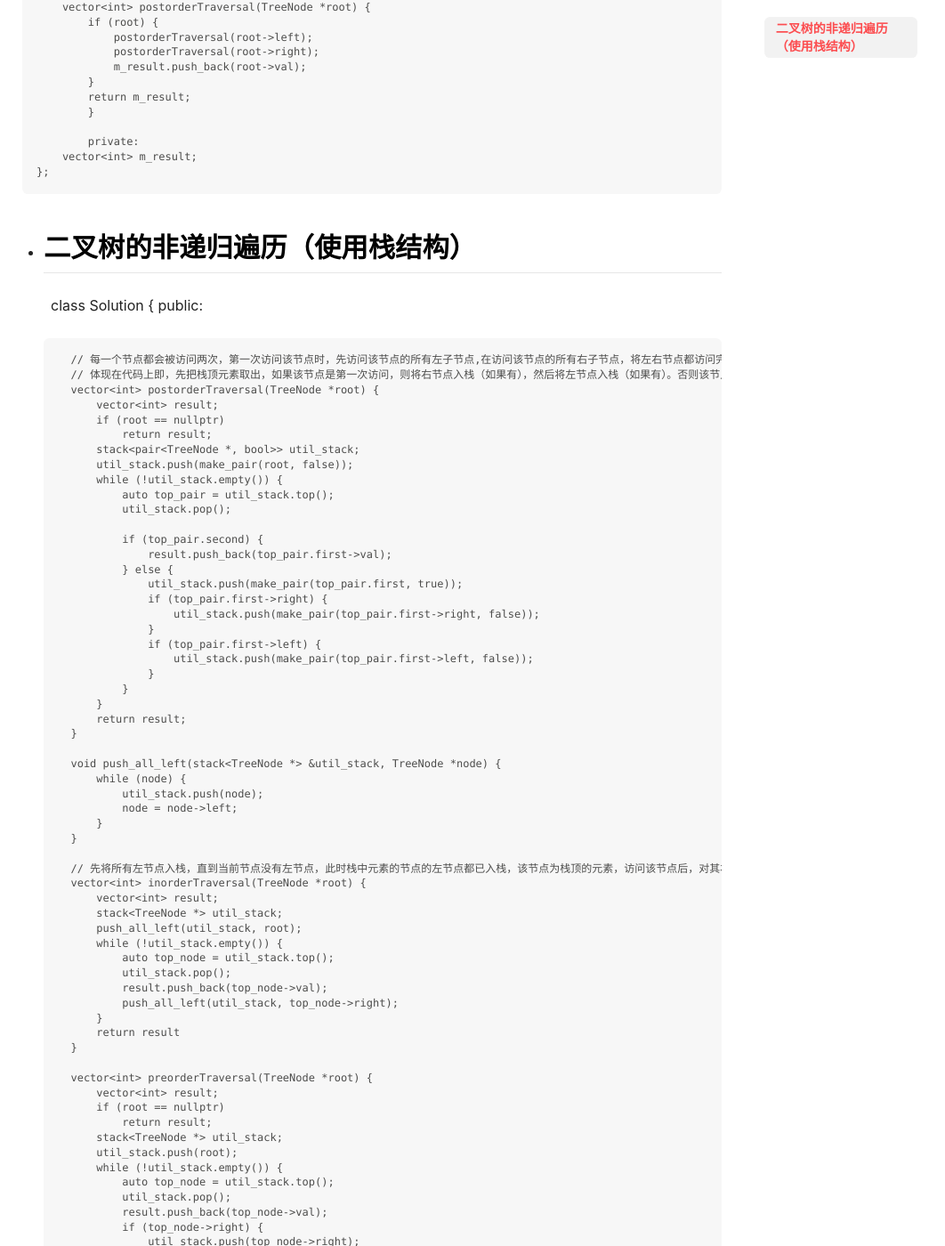
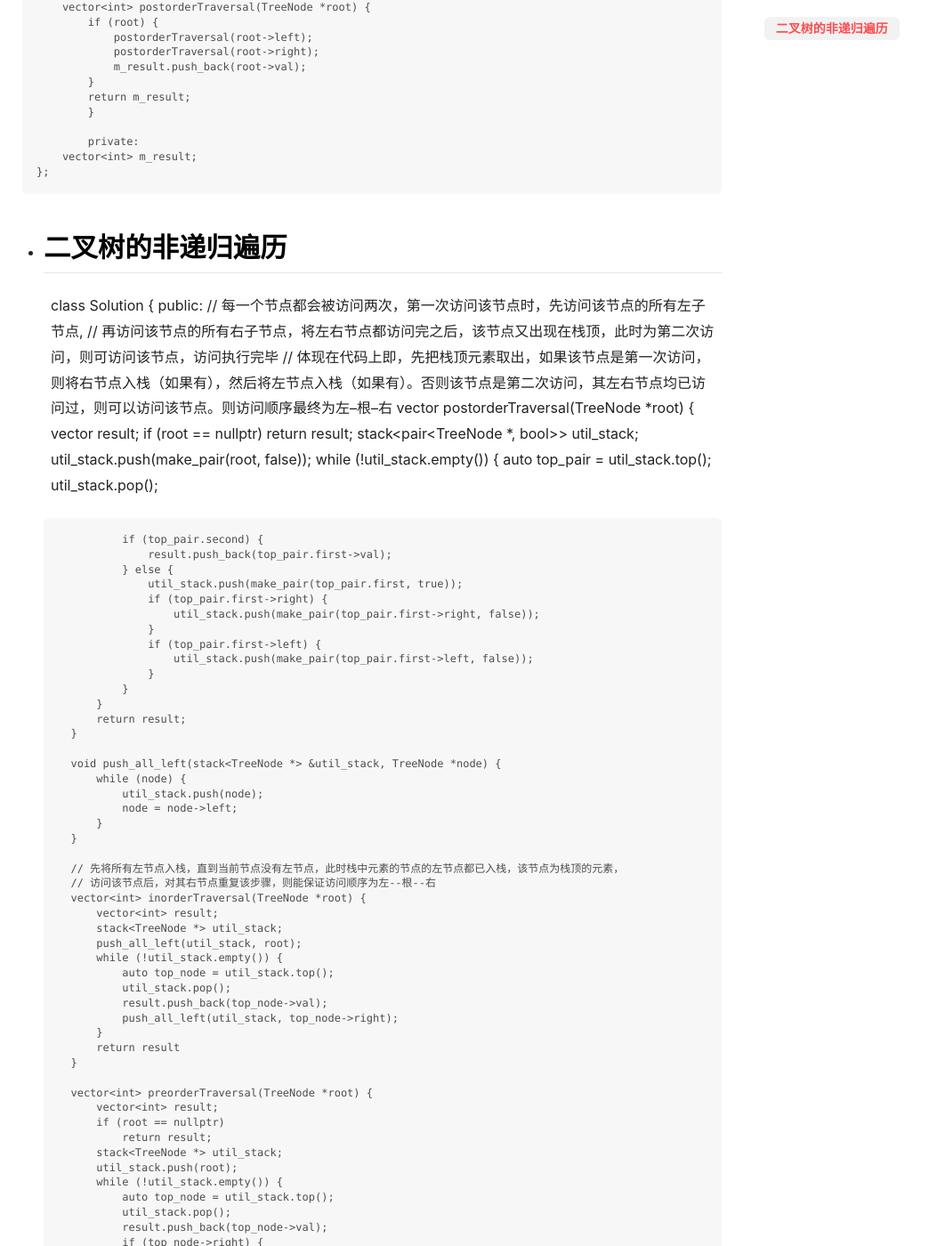
Before and after one commit to WingsGo/WingsGo.github.io, a Jekyll site: the page built from _posts/2018-08-26-binary-tree-traversal.md, in a window 1280 px wide and 1400 px high, scrolled down 617 px. Shown: the whole window at 89% size, without its empty margins (112-1174 px from the left). Built offline with Jekyll 4.4.1, drawn with Linux system fonts in a browser that asks for light colours; nearby versions of some CDN libraries; comment, search, counter and statistics services are not loaded; part of the change alters nothing that is shown; some of the changed text lies outside the part shown.

Commit message:
modified post format - 二叉树的递归遍历 ---
<!--more-->

    class Solution {
		public:
	    vector<int> preorderTraversal(TreeNode *root) {
	        if (root) {
	            m_result.push_back(root->val);
	            preorderTraversal(root->left);
	            preorderTraversal(root->right);
	        }
	        return m_result;
	    }

	    vector<int> inorderTraversal(TreeNode *root) {
	        if (root) {
	            inorderTraversal(root->left);
	            m_result.push_back(root->val);
	            inorderTraversal(root->right);
	        }
	        return m_result;
	    }

	    vector<int> postorderTraversal(TreeNode *root) {
	        if (root) {
	            postorderTraversal(root->left);
	            postorderTraversal(root->right);
	            m_result.push_back(root->val);
	        }
	        return m_result;
	    	}

		private:
	    vector<int> m_result;
	};

```diff
--- a/_posts/2018-08-26-binary-tree-traversal.md
+++ b/_posts/2018-08-26-binary-tree-traversal.md
@@ -10,6 +10,7 @@ tags:
 ---
 
 <!--more-->
+
     class Solution {
 		public:
 	    vector<int> preorderTraversal(TreeNode *root) {
@@ -45,12 +46,13 @@ tags:
 	};
 
 
-- 二叉树的非递归遍历（使用栈结构）
+- 二叉树的非递归遍历
 ---
-    class Solution {
+
+	class Solution {
 	public:
-
-		// 每一个节点都会被访问两次，第一次访问该节点时，先访问该节点的所有左子节点,在访问该节点的所有右子节点，将左右节点都访问完之后，该节点又出现在栈顶，此时为第二次访问，则可访问该节点，访问执行完毕
+		// 每一个节点都会被访问两次，第一次访问该节点时，先访问该节点的所有左子节点,
+		// 再访问该节点的所有右子节点，将左右节点都访问完之后，该节点又出现在栈顶，此时为第二次访问，则可访问该节点，访问执行完毕
 		// 体现在代码上即，先把栈顶元素取出，如果该节点是第一次访问，则将右节点入栈（如果有），然后将左节点入栈（如果有）。否则该节点是第二次访问，其左右节点均已访问过，则可以访问该节点。则访问顺序最终为左--根--右
 	    vector<int> postorderTraversal(TreeNode *root) {
 	        vector<int> result;
@@ -84,7 +86,8 @@ tags:
 	        }
 	    }
 
-		// 先将所有左节点入栈，直到当前节点没有左节点，此时栈中元素的节点的左节点都已入栈，该节点为栈顶的元素，访问该节点后，对其右节点重复该步骤，则能保证访问顺序为左--根--右
+		// 先将所有左节点入栈，直到当前节点没有左节点，此时栈中元素的节点的左节点都已入栈，该节点为栈顶的元素，
+		// 访问该节点后，对其右节点重复该步骤，则能保证访问顺序为左--根--右
 	    vector<int> inorderTraversal(TreeNode *root) {
 	        vector<int> result;
 	        stack<TreeNode *> util_stack;
@@ -117,4 +120,27 @@ tags:
 	        }
 	        return result;
 	    }
+
+	vector<vector<int>> levelOrder(TreeNode* root) {
+        vector<vector<int>> result;
+        if (root == nullptr)
+            return result;
+        queue<pair<TreeNode*, size_t >> util_queue;
+        util_queue.push(make_pair(root, 0));
+        while (!util_queue.empty()) {
+            auto node = util_queue.front();
+            util_queue.pop();
+
+            size_t level = node.second;
+            if (level == result.size())
+                result.push_back(vector<int>());
+
+            result[level].push_back(node.first->val);
+            if (node.first->left)
+                util_queue.push(make_pair(node.first->left, level + 1));
+            if (node.first->right)
+                util_queue.push(make_pair(node.first->right, level + 1));
+        }
+        return result;
+    }
 	};
```
